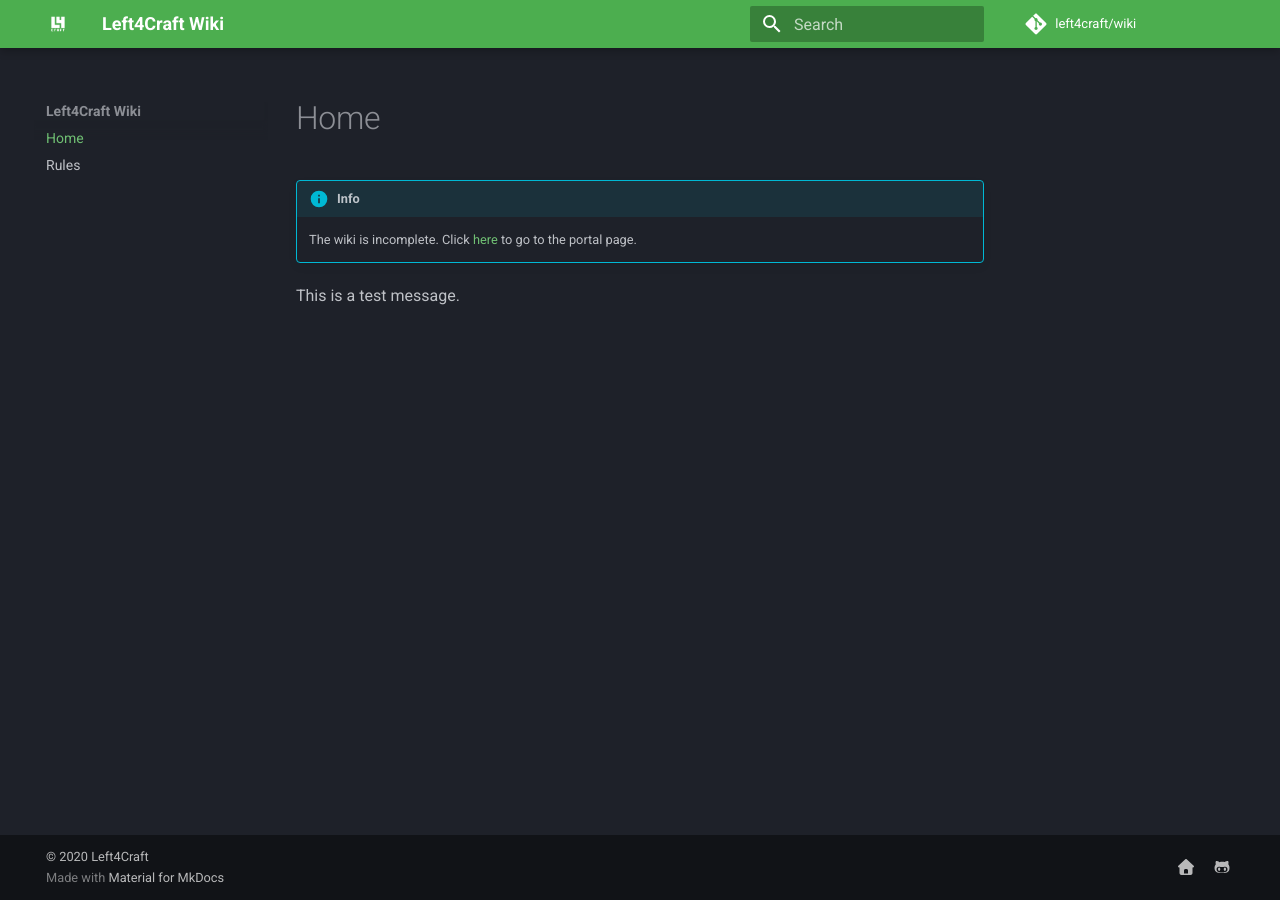
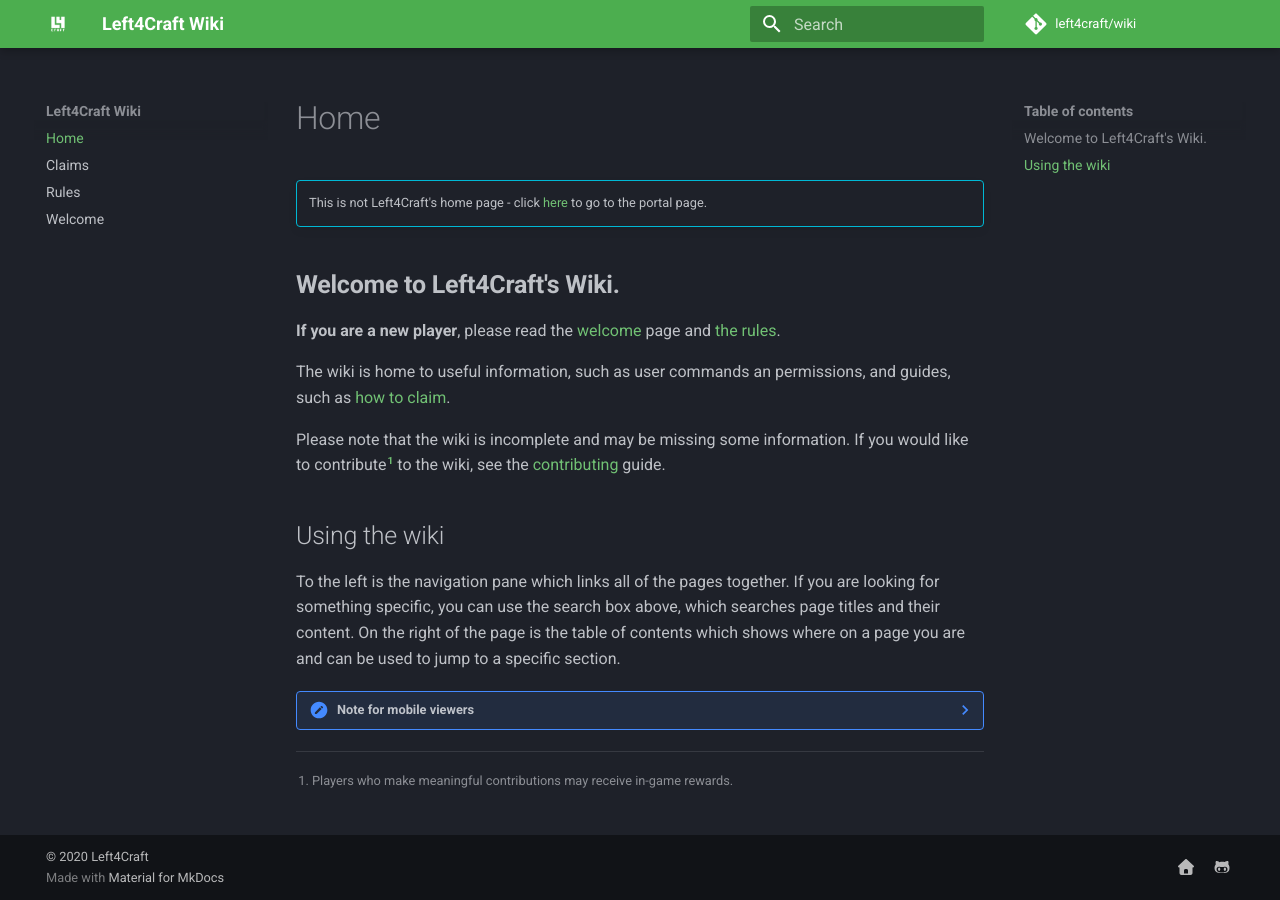
Before and after one commit to left4craft/wiki, an MkDocs documentation site: the page built from docs/index.md, in a window 1280 px wide. Built offline with MkDocs 1.6.1 and Material for MkDocs 9.7.7, drawn with Linux system fonts in a browser that asks for light colours; comment, search, counter and statistics services are not loaded.

Commit message:
Updated home page
Also added "last update" plugin

```diff
--- a/docs/index.md
+++ b/docs/index.md
@@ -1,7 +1,21 @@
 # Home
 
-!!! info
-	The wiki is incomplete.
-	Click [here](https://www.left4craft.org) to go to the portal page.
+!!! info ""
+	This is not Left4Craft's home page -  click [here](https://www.left4craft.org) to go to the portal page.
 
-This is a test message.
+## **Welcome to Left4Craft's Wiki.**
+
+**If you are a new player**, please read the [welcome](/welcome) page and [the rules](/rules).
+
+The wiki is home to useful information, such as user commands an permissions, and guides, such as [how to claim](/claims).
+
+Please note that the wiki is incomplete and may be missing some information. If you would like to contribute[^1] to the wiki, see the [contributing](/contributing) guide.
+
+## Using the wiki
+
+To the left is the navigation pane which links all of the pages together. If you are looking for something specific, you can use the search box above, which searches page titles and their content. On the right of the page is the table of contents which shows where on a page you are and can be used to jump to a specific section.
+
+??? note "Note for mobile viewers"
+	The left and right sidebars may not appear on smaller devices. On mobile devices you must click on the "hamburger" menu icon at the top left on the screen to see the navigation pane. Clicking on the page you are already on will open the contents panel.
+
+[^1]: Players who make meaningful contributions may receive in-game rewards.
--- /dev/null
+++ b/docs/welcome.md
@@ -0,0 +1,5 @@
+# Welcome
+
+Welcome to Left4Craft!
+
+## Getting Started
--- a/mkdocs.yml
+++ b/mkdocs.yml
@@ -42,7 +42,7 @@ extra:
 
 plugins:
   - search # necessary for search to work
-#  - git-revision-date-localized
+  - git-revision-date-localized
   - awesome-pages
 
 # Extensions
--- a/requirements.txt
+++ b/requirements.txt
@@ -1,2 +1,3 @@
 mkdocs-material
 mkdocs-awesome-pages-plugin
+mkdocs-git-revision-date-localized-plugin
```
Also changed, not shown: docs/claims.md (added, +1 -0 lines), docs/favicon.ico (added), 1 other file.
